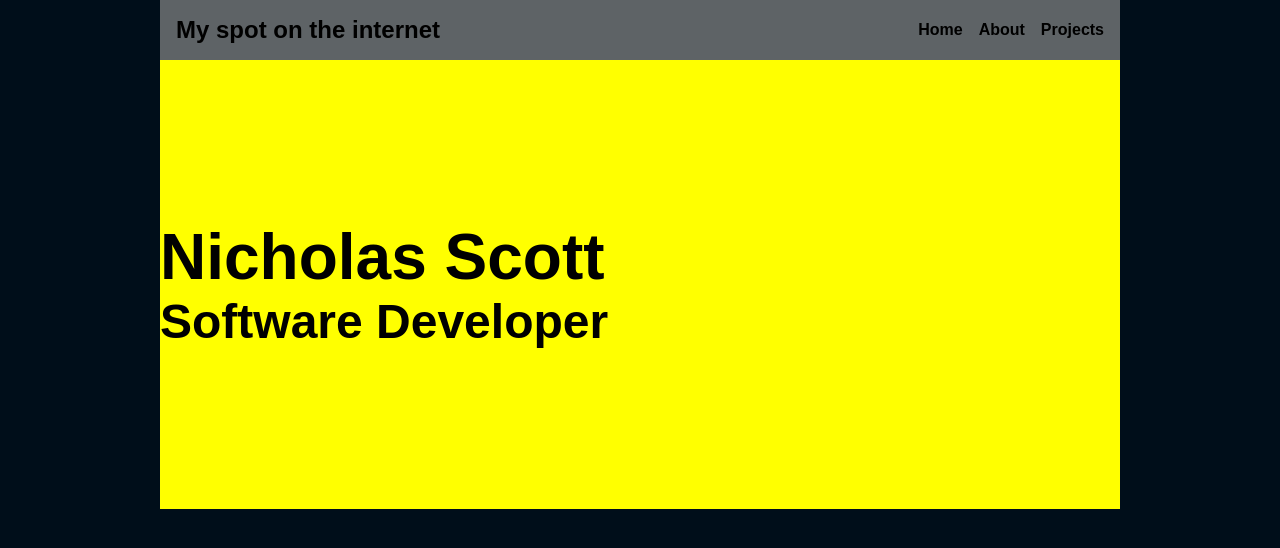
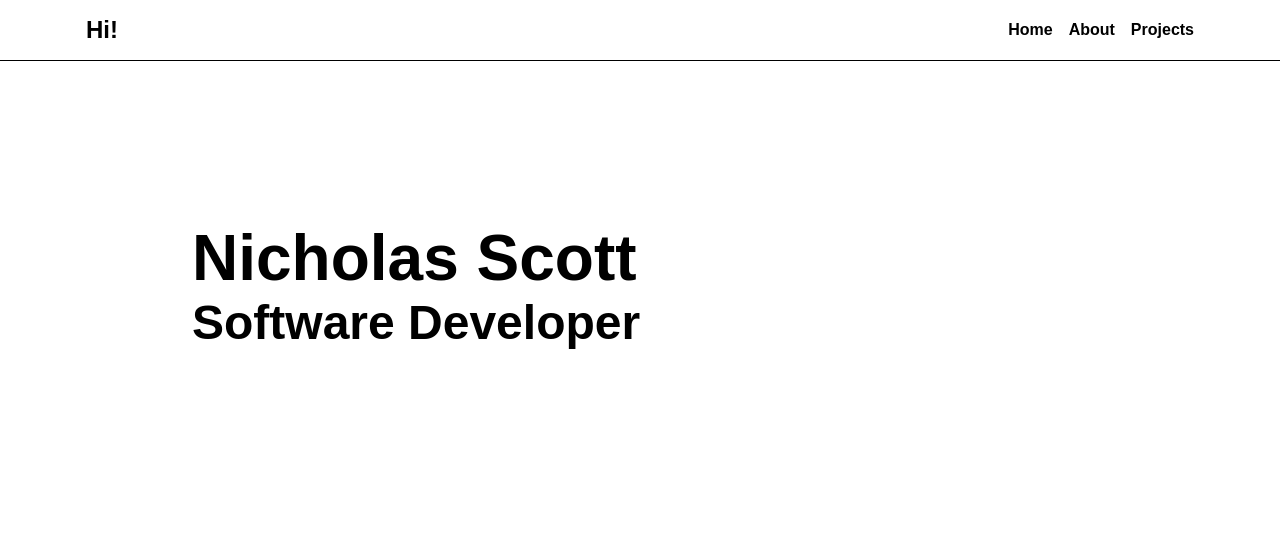
Before and after one commit to nicholas-scott/nicholas-scott.github.io, a React (Vite) app: page / in a window 1280 px wide. Shown: the top 548 px of the page. Built offline with nearby package versions, Linux system fonts and the light colour scheme.

Commit message:
simple theme

```diff
--- a/src/base-components/Typography.jsx
+++ b/src/base-components/Typography.jsx
@@ -14,6 +14,26 @@ const hover = () => {
     filter: drop-shadow(3px 3px 1px #861212) drop-shadow(4px 4px 1px #6bccf8);
     transition: drop-shadow 2s;
   }
+`
+}
+
+function animation() {
+	return `
+  @keyframes bounce {
+    0% {
+
+      transform: translateY(20px);
+    }
+    75% {
+      visibility: visible;
+      transform: translateY(-5px);
+    }
+    100% {
+      visibility: visible;
+      transform: translateY(0);
+    }
+  }
+  animation: bounce .25s linear;
   `
 }
 
@@ -25,25 +45,31 @@ const Typography = styled.p`
 			mega: {
 				fontSize: "mega",
 				fontWeight: "800",
+				fontColor: "black",
 			},
 			h1: {
 				fontSize: "h1",
 				fontWeight: "800",
+				fontColor: "black",
 			},
 			h2: {
 				fontSize: "h2",
+				fontColor: "black",
 			},
 			h3: {
 				fontSize: "h3",
 				fontWeight: "800",
+				fontColor: "black",
 			},
-			nav: {
+
+			med: {
 				fontSize: "medium",
 				fontWeight: "800",
+				fontColor: "black",
 			},
 		},
 	})}
-		${(props) => (props.hover ? hover() : "")};
+		${(props) => (props.animation ? animation() : "")};
 `
 
 export default Typography
--- a/src/components/Nav.jsx
+++ b/src/components/Nav.jsx
@@ -5,22 +5,24 @@ import { useState } from "react"
 import { FontAwesomeIcon } from "@fortawesome/react-fontawesome"
 import { Link } from "react-router-dom"
 
-function Nav() {
+function Nav(props) {
 	const [navDropped, setNavDropped] = useState(false)
 	const navDisplay = navDropped ? "grid" : "none"
 	// Onclick, the buttons will route to the appropriate page
 	return (
+		<Box {...props} borderBottom="1px solid">
 			<Box
 				width="100%"
-			bg="grey"
+				maxWidth="extraLarge"
 				display="flex"
 				flexWrap="wrap"
 				flexDirection="row"
 				justifyContent="space-between"
 				alignItems="center"
 				p={[".5rem", ".75rem", "1rem"]}
+				alignSelf="center"
 			>
-			<Typography variant="h3">My spot on the internet</Typography>
+				<Typography variant="h3">Hi!</Typography>
 				<Typography
 					display={["block", "block", "none"]}
 					onClick={() => {
@@ -37,15 +39,16 @@ function Nav() {
 					width={["100%", "100%", "auto"]}
 					as="ul"
 				>
-				<Typography variant="nav" as="li">
+					<Typography variant="med" as="li">
 						<Link to={`/`}>Home</Link>
 					</Typography>
-				<Typography variant="nav" as="li">
+					<Typography variant="med" as="li">
 						<Link to={`/about`}>About</Link>
 					</Typography>
-				<Typography variant="nav" as="li">
+					<Typography variant="med" as="li">
 						<Link to={`/projects`}>Projects</Link>
 					</Typography>
+				</Box>
 			</Box>
 		</Box>
 	)
--- a/src/routes/about.jsx
+++ b/src/routes/about.jsx
@@ -1,9 +1,10 @@
 import Box from "../base-components/Box"
+import Typography from "../base-components/Typography"
 
 export function About() {
 	return (
-		<Box>
-			<h1>About</h1>
+		<Box width="100%">
+			<Typography variant="h1">About</Typography>
 		</Box>
 	)
 }
--- a/src/routes/main.jsx
+++ b/src/routes/main.jsx
@@ -7,9 +7,13 @@ export function Main() {
 	const navDisplay = navDropped ? "grid" : "none"
 
 	return (
-		<Box width="100%" bg="yellow" py="10rem" px="">
-			<Typography variant="giga">Nicholas Scott</Typography>
-			<Typography variant="mega">Software Developer</Typography>
+		<Box width="100%" bg="white" py="10rem" px="2rem">
+			<Typography animation={true} variant="giga">
+				Nicholas Scott
+			</Typography>
+			<Typography animation={true} variant="mega">
+				Software Developer
+			</Typography>
 		</Box>
 	)
 }
--- a/src/routes/projects.jsx
+++ b/src/routes/projects.jsx
@@ -4,7 +4,7 @@ import Typeopgraphy from "../base-components/Typography"
 export function Projects() {
 	return (
 		<Box>
-			<Typeopgraphy>Projects</Typeopgraphy>
+			<Typeopgraphy variant="h1">Projects</Typeopgraphy>
 		</Box>
 	)
 }
--- a/src/routes/root.jsx
+++ b/src/routes/root.jsx
@@ -6,14 +6,14 @@ export function Root() {
 	return (
 		<Box
 			width="100%"
-			bg="black"
+			bg="white"
 			display="flex"
 			flexDirection="column"
 			alignItems="center"
 			height="100vh"
 		>
+			<Nav width="100%" display="flex" justifyContent="center" />
 			<Box width="100%" maxWidth="large">
-				<Nav />
 				<Outlet />
 			</Box>
 		</Box>
--- a/src/theme.js
+++ b/src/theme.js
@@ -4,7 +4,7 @@ export default {
 		white: "#fff",
 		blue: "#007ce0",
 		navy: "#004175",
-		mint: "#E6EFE9",
+		mint: "#EAf8E6",
 		lightBlue: "#C5F4E0",
 		lightGreen: "#C2EABA",
 		green: "#A7C4A0",
```
Lines whose indentation alone changed are shown as unchanged.
